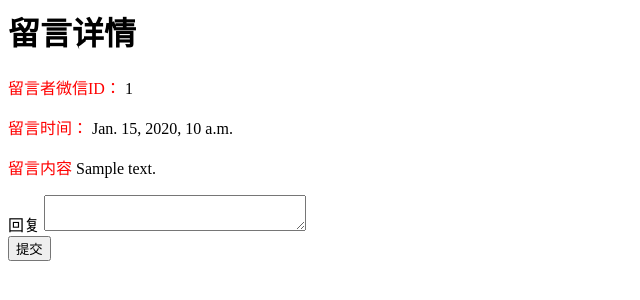
After one commit to powerfooI/MessageBoard, a Django app: page /board/detail/1/1/ in a window 1280 px wide. The commit adds this page. Shown: the top 300 px of the page, without its empty margins (0-640 px from the left). Run offline with Django 3.2, Linux system fonts and the light colour scheme; tables that the repository leaves empty hold one stand-in row (values such as "Sample post").

Commit message:
almost finish the total feature

```diff
--- a/MessageBoard/settings.py
+++ b/MessageBoard/settings.py
@@ -55,7 +55,7 @@ ROOT_URLCONF = 'MessageBoard.urls'
 TEMPLATES = [
     {
         'BACKEND': 'django.template.backends.django.DjangoTemplates',
-        'DIRS': [],
+        'DIRS': ['board'],
         'APP_DIRS': True,
         'OPTIONS': {
             'context_processors': [
--- a/MessageBoard/urls.py
+++ b/MessageBoard/urls.py
@@ -19,5 +19,4 @@ from django.urls import path, include
 urlpatterns = [
     path('board/', include('board.urls')),
     path('admin/', admin.site.urls),
-
 ]
--- a/board/models.py
+++ b/board/models.py
@@ -2,12 +2,12 @@ from django.db import models
 
 # Create your models here.
 
-
 class Message(models.Model):
     def __str__(self):
-        return self.send_time.date()
+        return str(self.send_time.date())
 
     message_text = models.TextField()
-    send_time = models.DateTimeField()
+    send_time = models.DateTimeField(auto_now_add=True)
     wechat_id = models.CharField(max_length=64)
     response_text = models.TextField(null=True, blank=True)
+    is_checked = models.BooleanField(default=False)
--- /dev/null
+++ b/board/templates/board/detail.html
@@ -0,0 +1,15 @@
+<h1>留言详情</h1>
+
+
+
+<p><span style="color: red;">留言者微信ID：</span> {{ message.wechat_id }}</p>
+<p><span style="color: red;">留言时间：</span> {{ message.send_time }}</p>
+<p><span style="color: red;">留言内容</span> {{ message.message_text }}</p>
+
+<form action="{% url 'board:detail' message.id 1 %}" method="post">
+    {% csrf_token %}
+    <label for="text-box">回复</label>
+    <textarea name="text-box" id="text-box" cols="30" rows=""></textarea>
+    <br>
+    <input type="submit" value="提交">
+</form>
--- a/board/urls.py
+++ b/board/urls.py
@@ -2,6 +2,13 @@ from django.urls import path
 
 from . import views
 
+app_name = 'board'
 urlpatterns = [
-    path('', views.index, name='index'),
+    path('index/', views.index, name='index'),
+    path('manage/', views.manage, name='manage'),
+    path('index/<int:page_num>/', views.index, name='index'),
+    path('manage/<int:page_num>/', views.manage, name='manage'),
+    path('write_message/', views.write_message, name='write_message'),
+    path('check_pass/<int:message_id>/<int:page_num>/', views.check_pass, name='check_pass'),
+    path('detail/<int:message_id>/<int:page_num>/', views.detail, name='detail'),
 ]
--- a/board/views.py
+++ b/board/views.py
@@ -1,11 +1,72 @@
-from django.shortcuts import render
-from django.http import HttpResponse
+import json
+from django.shortcuts import render, get_object_or_404, redirect
+from django.http import HttpResponse, HttpResponseRedirect
+from django.views import generic
+from django.urls import reverse
 from .models import Message
 
-
-def index(request):
-    latest_message_list = Message.objects.order_by('-send_time')[:5]
+def index(request, page_num=1):
+    start = (page_num-1)*5
+    latest_message_list = Message.objects.filter(is_checked=True).order_by('-send_time')[start:start+10]
+    if page_num == 1:
+        last_page = 1
+    else:
+        last_page = page_num - 1
+    if len(latest_message_list) < 10:
+        next_page = page_num
+    else:
+        next_page = page_num + 1
     context = {
         'latest_message_list': latest_message_list,
+        'next_page': last_page,
+        'last_page': next_page,
     }
     return render(request, 'board/index.html', context)
+
+def manage(request, page_num=1):
+    start = (page_num-1)*5
+    need_to_check_list = Message.objects.order_by('-send_time')[start:start+10]
+    if page_num == 1:
+        last_page = 1
+    else:
+        last_page = page_num - 1
+    if len(need_to_check_list) < 10:
+        next_page = page_num
+    else:
+        next_page = page_num + 1
+    context = {
+        'need_to_check_list': need_to_check_list,
+        'next_page': last_page,
+        'last_page': next_page,
+        'current_page': page_num,
+    }
+    return render(request, 'board/manage.html', context)
+
+def write_message(request):
+    if request.method == 'POST':
+        new_message = Message()
+        new_message.message_text = request.POST['text-box']
+        new_message.wechat_id = request.POST['wechat-box']
+        new_message.save()
+        return HttpResponseRedirect(reverse('board:index'), (1,))
+    else:
+        return render(request, 'board/write_message.html')
+
+def check_pass(request, message_id, page_num=1):
+    message = get_object_or_404(Message, id=message_id)
+    message.is_checked = True
+    message.save()
+    return HttpResponseRedirect(reverse('board:manage'), (page_num,))
+
+def detail(request, message_id, page_num=1):
+    message = get_object_or_404(Message, id=message_id)
+    if request.method == 'POST':
+        message.response_text = request.POST['text-box']
+        message.save()
+        return HttpResponseRedirect(reverse('board:manage'), (page_num,))
+    else:
+        context = {
+            'message': message,
+            'current_page': page_num,
+        }
+        return render(request, 'board/detail.html', context)
```
Also changed, not shown: board/templates/board/index.html (+9 -1 lines), board/templates/board/manage.html (added, +20 -0 lines), board/templates/board/write_message.html (added, +12 -0 lines), board/migrations/0003_auto_20190115_0830.py (added).
